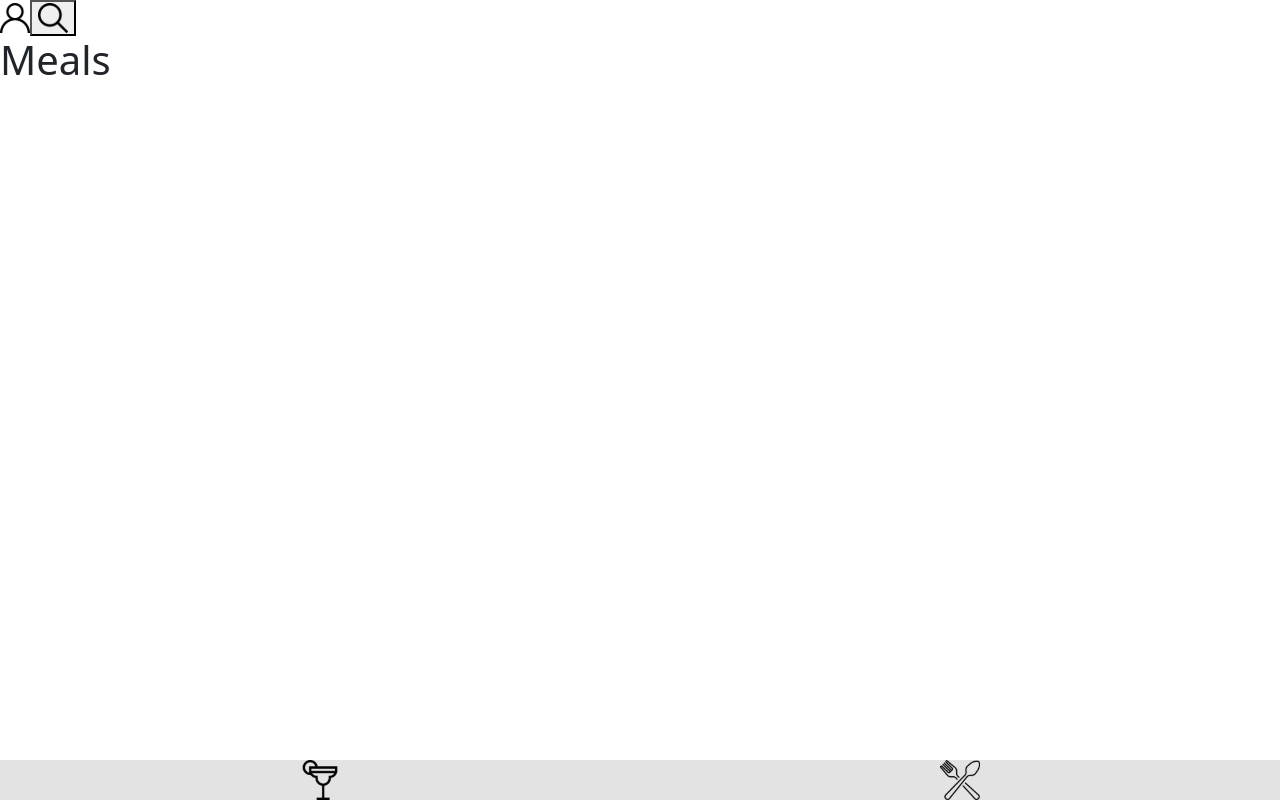
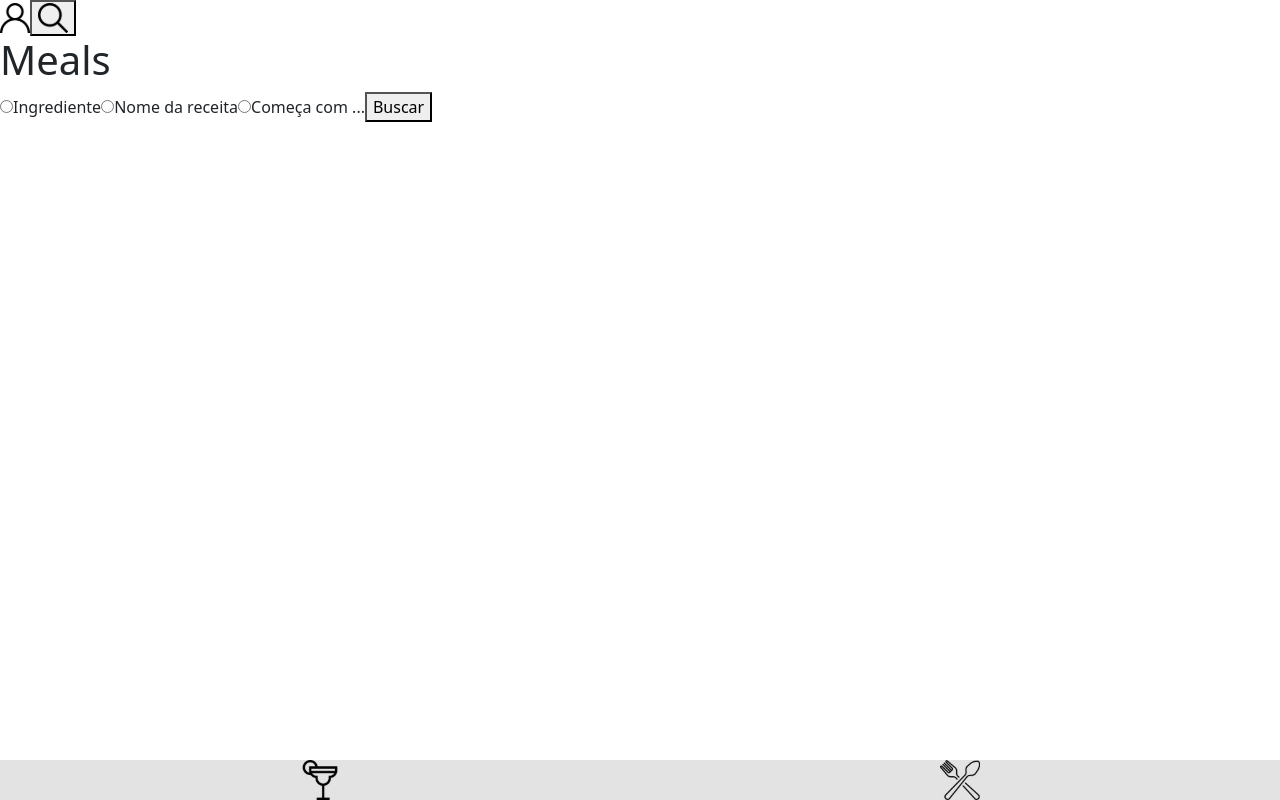
Before and after one commit to Rafael-Souza-97/app-de-receitas, a React (Create React App) app: page /meals in a window 1280 px wide. Built offline with nearby package versions, Linux system fonts and the light colour scheme.

Commit message:
Desenvolvendo requisito 10

```diff
--- a/src/components/Header.jsx
+++ b/src/components/Header.jsx
@@ -3,6 +3,7 @@
 import { Link } from 'react-router-dom';
 import profileIcon from '../images/profileIcon.svg';
 import searchIcon from '../images/searchIcon.svg';
+import SearchBar from './SearchBar';
 
 function Header({ title }) {
   const [searchOpen, setSearchOpen] = useState(false);
@@ -31,6 +32,7 @@
       )}
         {searchOpen && <input data-testid="search-input" />}
         <h1 data-testid="page-title">{title}</h1>
+        <SearchBar />
       </header>
     </div>
   );
--- /dev/null
+++ b/src/components/SearchBar.jsx
@@ -0,0 +1,38 @@
+import React from 'react';
+
+function SearchBar() {
+  return (
+    <div>
+      <input
+        type="radio"
+        data-testid="ingredient-search-radio"
+        value="nome-do-ingrediente"
+        // placeholder="Ingrediente"
+      />
+      Ingrediente
+      <input
+        type="radio"
+        data-testid="name-search-radio"
+        value="nome-da-receita"
+        // placeholder="nome da receita"
+      />
+      Nome da receita
+      <input
+        type="radio"
+        data-testid="first-letter-search-radio"
+        value="primeira-letra"
+        // placeholder="Começa com..."
+      />
+      Começa com ...
+      <button
+        type="button"
+        data-testid="exec-search-btn"
+        value="buscar"
+      >
+        Buscar
+      </button>
+    </div>
+  );
+}
+
+export default SearchBar;
```
